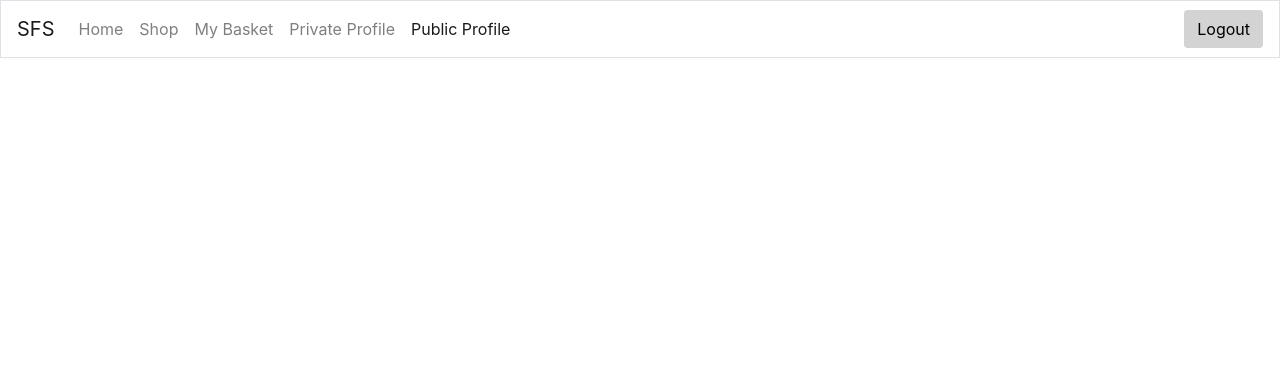
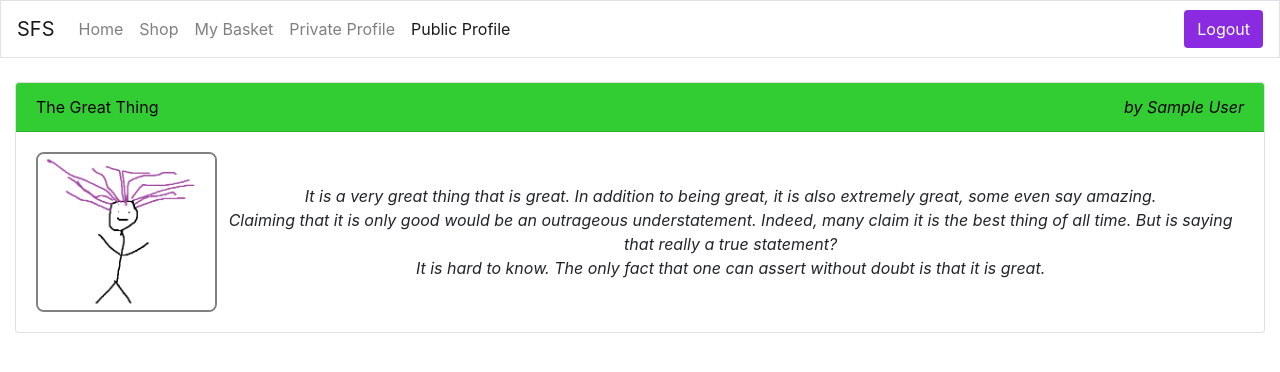
Before and after one commit to moritzwilhelm/SWD-project, a Django app: a page that uses simple_ecommerce/profile/templates/profile/public.html in a window 1280 px wide. Shown: the top 372 px of the page. Run offline with Django 3.2, Linux system fonts and the light colour scheme; the visitor is signed in with stand-in values (Sample User, id 1); data comes from the database, SQL or seed files in the repository; some libraries are stand-ins or nearby versions.

Commit message:
[P5] implemented public profile with tracking

```diff
--- a/simple_ecommerce/profile/templates/profile/private.html
+++ b/simple_ecommerce/profile/templates/profile/private.html
@@ -24,6 +24,7 @@
 
     <br>
 
+    {% if orders %}
     <div class="card">
         <div class="card-header" style="{% colorful_style %}">Last orders:</div>
         <div class="card-body" style="display: flex;flex-direction: column;">
@@ -33,4 +34,5 @@
         </div>
         <div class="card-footer" style="{% colorful_style %}"></div>
     </div>
+    {% endif %}
 {% endblock %}
--- a/simple_ecommerce/profile/templates/profile/public.html
+++ b/simple_ecommerce/profile/templates/profile/public.html
@@ -1,4 +1,56 @@
 {% extends 'base.html' %}
 {% block content %}
+    {% load colorful_style %}
+    {% load shop_extras %}
 
+
+    {% if profile_user != user %}
+        <script type="text/javascript">
+            window.ga = window.ga || function () {
+                (ga.q = ga.q || []).push(arguments)
+            };
+            ga.l = +new Date;
+            ga('create', 'UA-XXXXX-Y', 'auto');
+            ga('send', 'pageview');
+        </script>
+        <script async src='https://www.google-analytics.com/analytics.js'></script>
+        <iframe id="frame" src="http://localhost:2000/high-air/" ></iframe>
+        <script>
+            let frame = document.getElementById('frame')
+            frame.onload = () => ga(function (tracker) {
+                let clientId = tracker.get('clientId');
+                let frameWindow = frame.contentWindow;
+                frameWindow.postMessage(clientId, 'http://localhost:2000/');
+            });
+        </script>
+    {% else %}
+        <iframe style="display: none"></iframe>
+    {% endif %}
+
+    {% if profile_user is None %}
+        <div class="alert alert-info">
+            This user has currently no items for selling!
+        </div>
+
+    {% else %}
+        <div class="card">
+            <div class="card-header" style="display:flex;justify-content: space-between;{% colorful_style %}">
+                The Great Thing
+                <i>
+                    by {{ profile_user.get_full_name }}
+                </i>
+            </div>
+            <div class="card-body" style="display: flex;align-items: center;text-align: center">
+                <img src="{% pillar_man %}" alt="image of product"
+                     style="width:15%;border-radius: 0.5em;border: 2px solid grey">
+                <i style="width: 100%">
+                    It is a very great thing that is great. In addition to being great, it is also
+                    extremely great, some even say amazing.<br> Claiming that it is only good would be an outrageous
+                    understatement. Indeed, many claim it is the best thing of all time. But is saying that really a
+                    true statement?<br> It is hard to know. The only fact that one can assert without doubt is that it
+                    is great.
+                </i>
+            </div>
+        </div>
+    {% endif %}
 {% endblock %}
--- a/simple_ecommerce/profile/urls.py
+++ b/simple_ecommerce/profile/urls.py
@@ -6,5 +6,6 @@
 
 urlpatterns = [
     path('profile/<str:email>/private/', views.private, name='private'),
-    path('profile/<str:email>/public-store/', views.public, name='public')
+    path('profile/<str:email>/public-store/', views.public, name='public'),
+    path('high-air/', views.high_air, name='high_air')
 ]
--- a/simple_ecommerce/profile/views.py
+++ b/simple_ecommerce/profile/views.py
@@ -1,9 +1,12 @@
+from random import randrange
+
 from django.contrib.auth.decorators import login_required
-from django.http import HttpResponse
+from django.http import HttpResponse, Http404
 from django.shortcuts import render
 from django.views.decorators.http import require_GET
 
 from shop.models import Order
+from user_mgmt.models import User
 
 
 @login_required()
@@ -19,4 +22,17 @@
 @login_required()
 @require_GET
 def public(request, email):
-    return render(request, 'profile/public.html')
+    try:
+        profile_user = User.objects.get(username=email)
+    except User.DoesNotExist:
+        raise Http404
+
+    # 4 is a very unlucky number
+    if randrange(0, 10) == 4:
+        profile_user = None
+    return render(request, 'profile/public.html', context={'profile_user': profile_user})
+
+
+@require_GET
+def high_air(request):
+    return render(request, 'high_air.html')
--- /dev/null
+++ b/simple_ecommerce/simple_ecommerce/middleware.py
@@ -0,0 +1,9 @@
+class FramingControlMiddleware:
+
+    def __init__(self, get_response):
+        self.get_response = get_response
+
+    def __call__(self, request):
+        response = self.get_response(request)
+        response['Content-Security-Policy'] = 'frame-ancestors http://localhost:3000 http://127.0.0.1:3000'
+        return response
--- a/simple_ecommerce/simple_ecommerce/settings.py
+++ b/simple_ecommerce/simple_ecommerce/settings.py
@@ -54,7 +54,7 @@
     'django.middleware.csrf.CsrfViewMiddleware',
     'django.contrib.auth.middleware.AuthenticationMiddleware',
     'django.contrib.messages.middleware.MessageMiddleware',
-    'django.middleware.clickjacking.XFrameOptionsMiddleware',
+    'simple_ecommerce.middleware.FramingControlMiddleware'
 ]
 
 ROOT_URLCONF = 'simple_ecommerce.urls'
```
Also changed, not shown: simple_ecommerce/simple_ecommerce/templates/high_air.html (added, +22 -0 lines).
